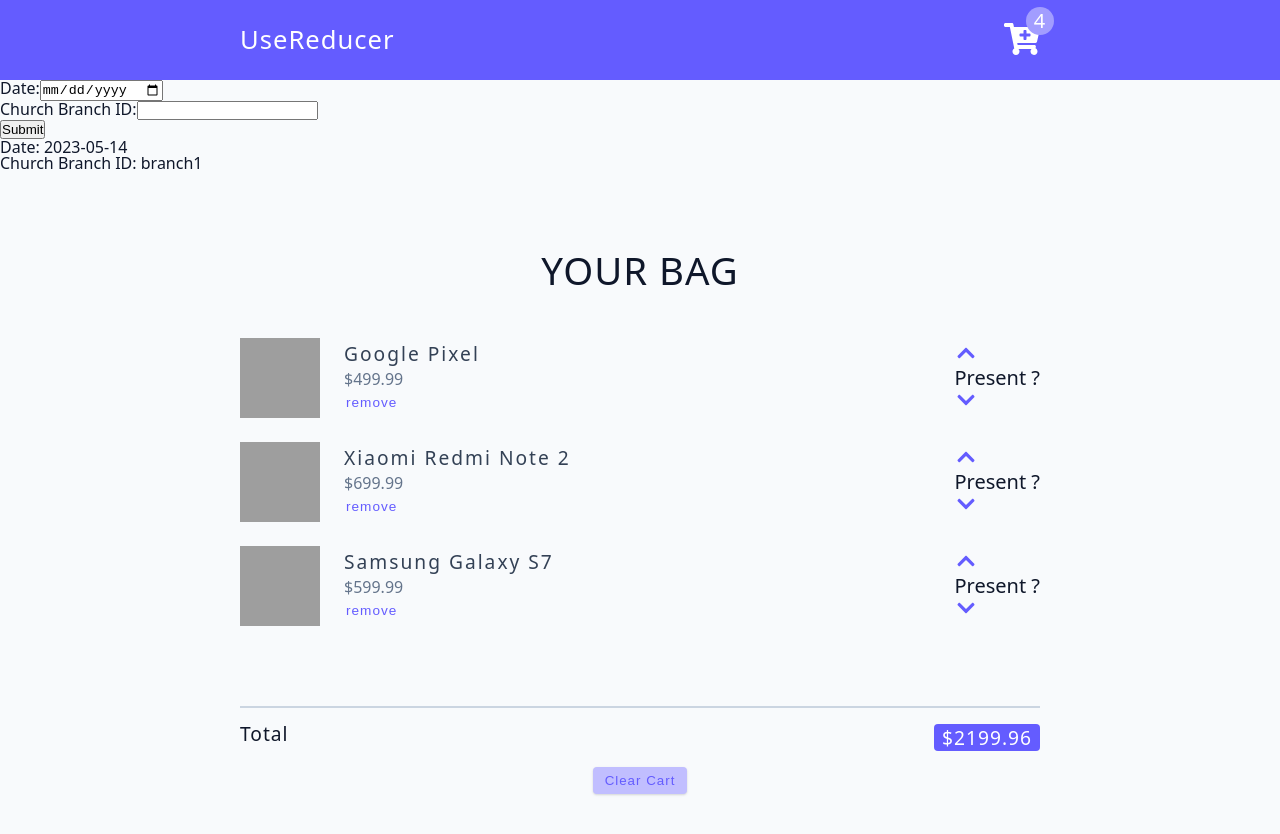
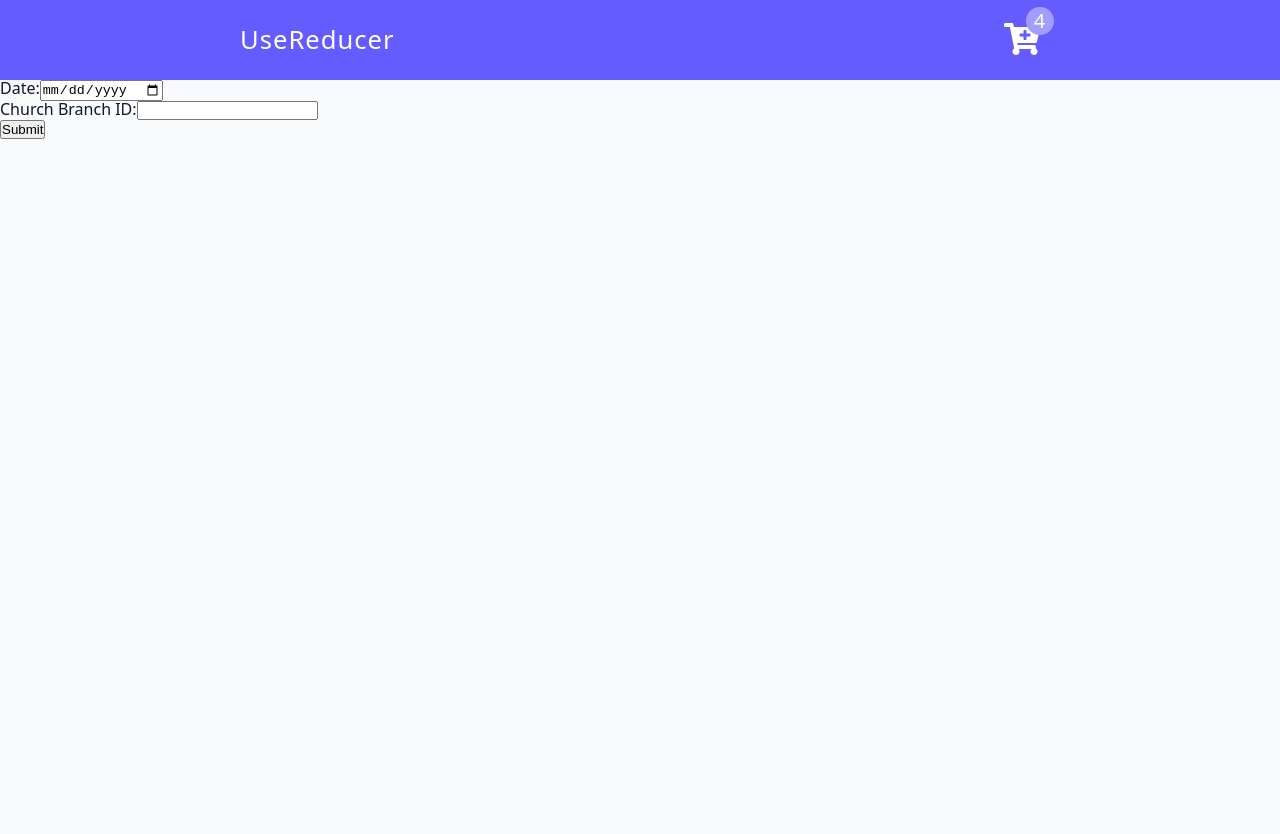
Before and after one commit to Stiboo2/churchRegisterApp, a React (Create React App) app: page / in a window 1280 px wide. Shown: the top 834 px of the page. After the commit the page ends 800 px from the top, so only its background shows below. Built offline with nearby package versions, Linux system fonts and the light colour scheme; grey boxes are pictures that could not be loaded.

Commit message:
apperer before a submit button,

```diff
--- a/src/App.jsx
+++ b/src/App.jsx
@@ -19,7 +19,6 @@
     <main>
       <Navbar />
       <MyComponent></MyComponent>
-      <CartContainer />
     </main>
   );
 }
--- a/src/MyComponent.jsx
+++ b/src/MyComponent.jsx
@@ -1,5 +1,6 @@
 import React, { useState } from "react";
 import AttendanceSetup from "./AttendanceSetup";
+import CartContainer from "./CartContainer";
 import InitSetUp from "./InitSetUp";
 
 const MyComponent = () => {
@@ -7,18 +8,27 @@
     date: "2023-05-14",
     church_branch_id: "branch1",
   });
+  const [submitted, setSubmitted] = useState(false); // State variable for submission status
 
   const handleAttendanceChange = (date, churchBranchId) => {
     setAttendanceRecord({ date, church_branch_id: churchBranchId });
+    setSubmitted(true); // Set submitted to true when the form is submitted
   };
 
   return (
     <div>
-      <AttendanceSetup onAttendanceChange={handleAttendanceChange} />
-      <InitSetUp
-        date={attendanceRecord.date}
-        church_branch_id={attendanceRecord.church_branch_id}
-      />
+      {!submitted && ( // Only render the AttendanceSetup component if not submitted
+        <AttendanceSetup onAttendanceChange={handleAttendanceChange} />
+      )}
+      {submitted && ( // Render the InitSetUp component after form submission
+        <>
+          <InitSetUp
+            date={attendanceRecord.date}
+            church_branch_id={attendanceRecord.church_branch_id}
+          />
+          <CartContainer />
+        </>
+      )}
     </div>
   );
 };
```
Also changed, not shown: src/check.js (added).
